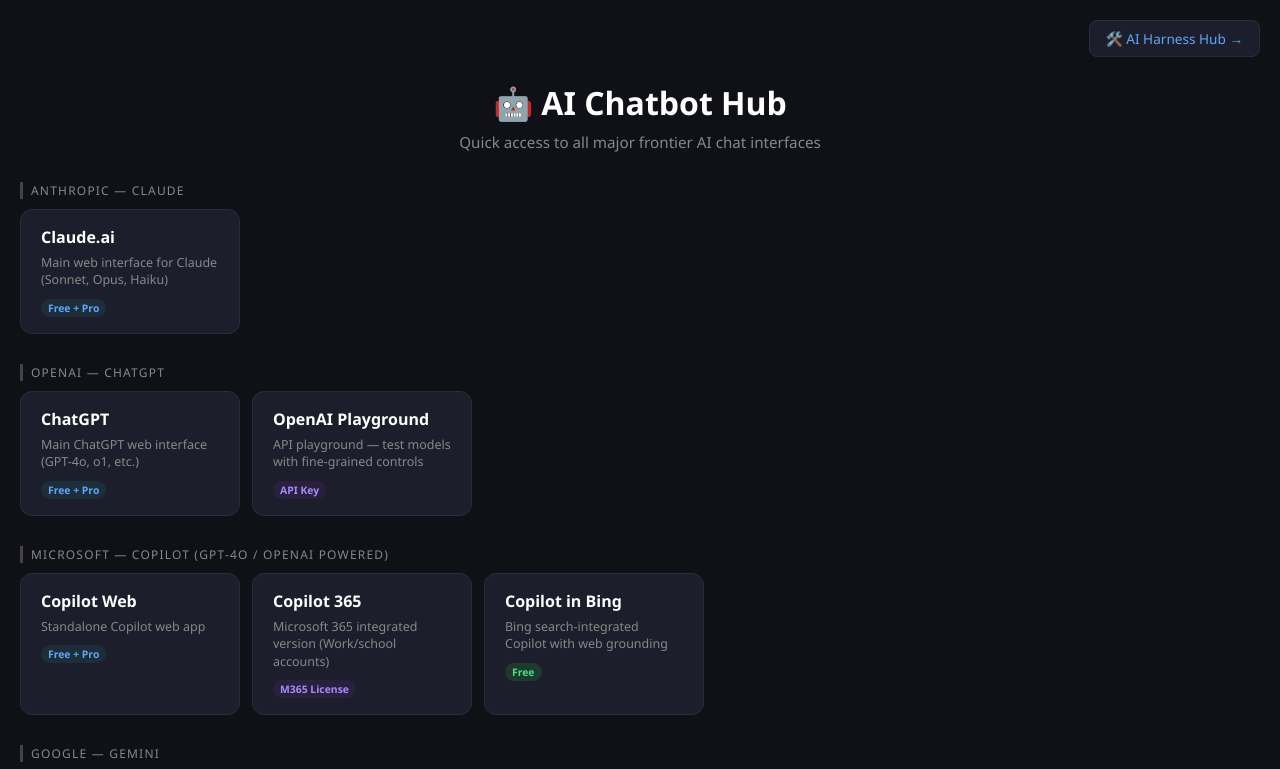
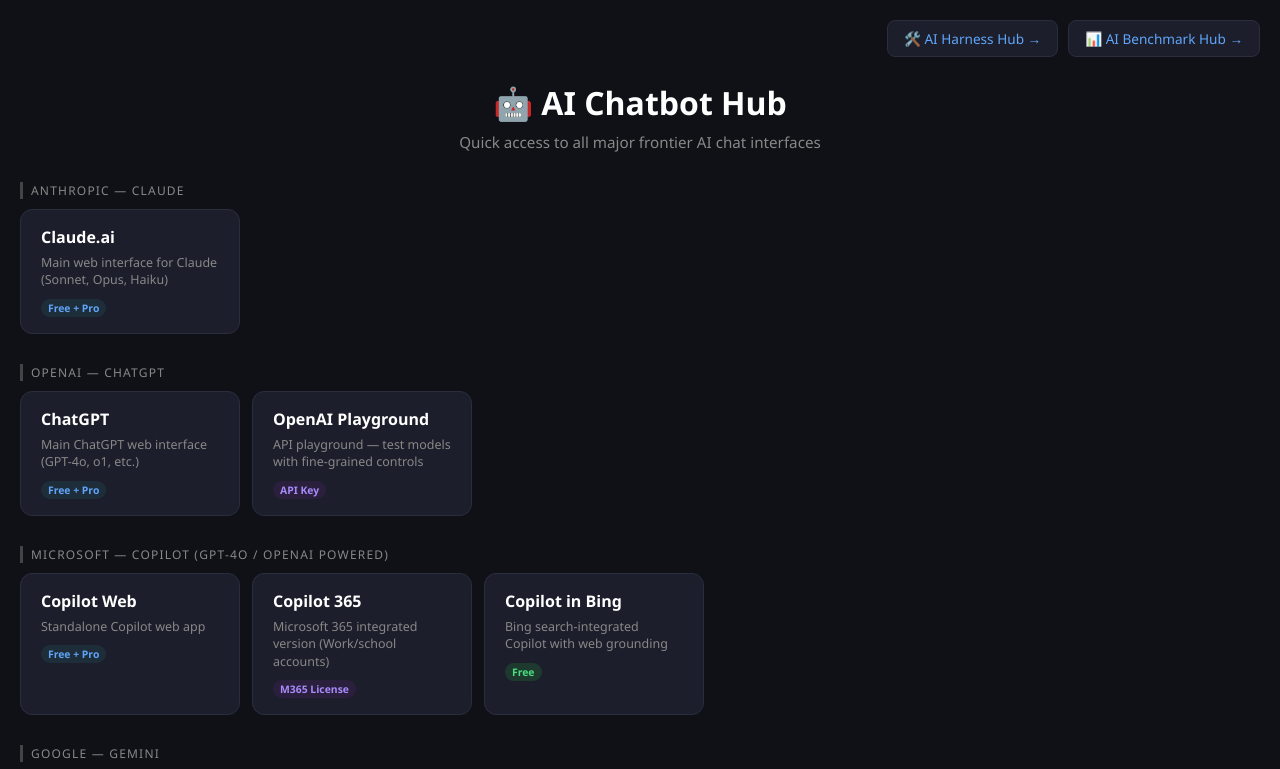
Before and after one commit to JoeMBraun/ai-hub, a plain HTML site: page index.html in a window 1280 px wide. Shown: the top 769 px of the page. Drawn offline with Linux system fonts and the light colour scheme.

Commit message:
Update index.html

```diff
--- a/index.html
+++ b/index.html
@@ -15,6 +15,7 @@
         .nav {
             display: flex;
             justify-content: flex-end;
+            gap: 10px;
             margin-bottom: 24px;
         }
         .nav a {
@@ -106,14 +107,12 @@
     </style>
 </head>
 <body>
-
 <div class="nav">
     <a href="harness-hub.html">🛠️ AI Harness Hub →</a>
+    <a href="benchmark-hub.html">📊 AI Benchmark Hub →</a>
 </div>
-
 <h1>🤖 AI Chatbot Hub</h1>
 <p class="subtitle">Quick access to all major frontier AI chat interfaces</p>
-
 <!-- Anthropic -->
 <div class="vendor-section">
     <div class="vendor-label">Anthropic — Claude</div>
@@ -125,7 +124,6 @@
         </a>
     </div>
 </div>
-
 <!-- OpenAI -->
 <div class="vendor-section">
     <div class="vendor-label">OpenAI — ChatGPT</div>
@@ -142,7 +140,6 @@
         </a>
     </div>
 </div>
-
 <!-- Microsoft Copilot -->
 <div class="vendor-section">
     <div class="vendor-label">Microsoft — Copilot (GPT-4o / OpenAI powered)</div>
@@ -164,7 +161,6 @@
         </a>
     </div>
 </div>
-
 <!-- Google -->
 <div class="vendor-section">
     <div class="vendor-label">Google — Gemini</div>
@@ -186,7 +182,6 @@
         </a>
     </div>
 </div>
-
 <!-- xAI -->
 <div class="vendor-section">
     <div class="vendor-label">xAI — Grok</div>
@@ -203,7 +198,6 @@
         </a>
     </div>
 </div>
-
 <!-- Perplexity -->
 <div class="vendor-section">
     <div class="vendor-label">Perplexity AI</div>
@@ -215,7 +209,6 @@
         </a>
     </div>
 </div>
-
 <!-- Meta -->
 <div class="vendor-section">
     <div class="vendor-label">Meta — Llama / Meta AI</div>
@@ -227,7 +220,6 @@
         </a>
     </div>
 </div>
-
 <!-- Mistral -->
 <div class="vendor-section">
     <div class="vendor-label">Mistral AI</div>
@@ -239,7 +231,6 @@
         </a>
     </div>
 </div>
-
 <!-- Cohere -->
 <div class="vendor-section">
     <div class="vendor-label">Cohere</div>
@@ -251,7 +242,6 @@
         </a>
     </div>
 </div>
-
 <!-- DeepSeek -->
 <div class="vendor-section">
     <div class="vendor-label">DeepSeek</div>
@@ -263,6 +253,5 @@
         </a>
     </div>
 </div>
-
 </body>
 </html>
```
